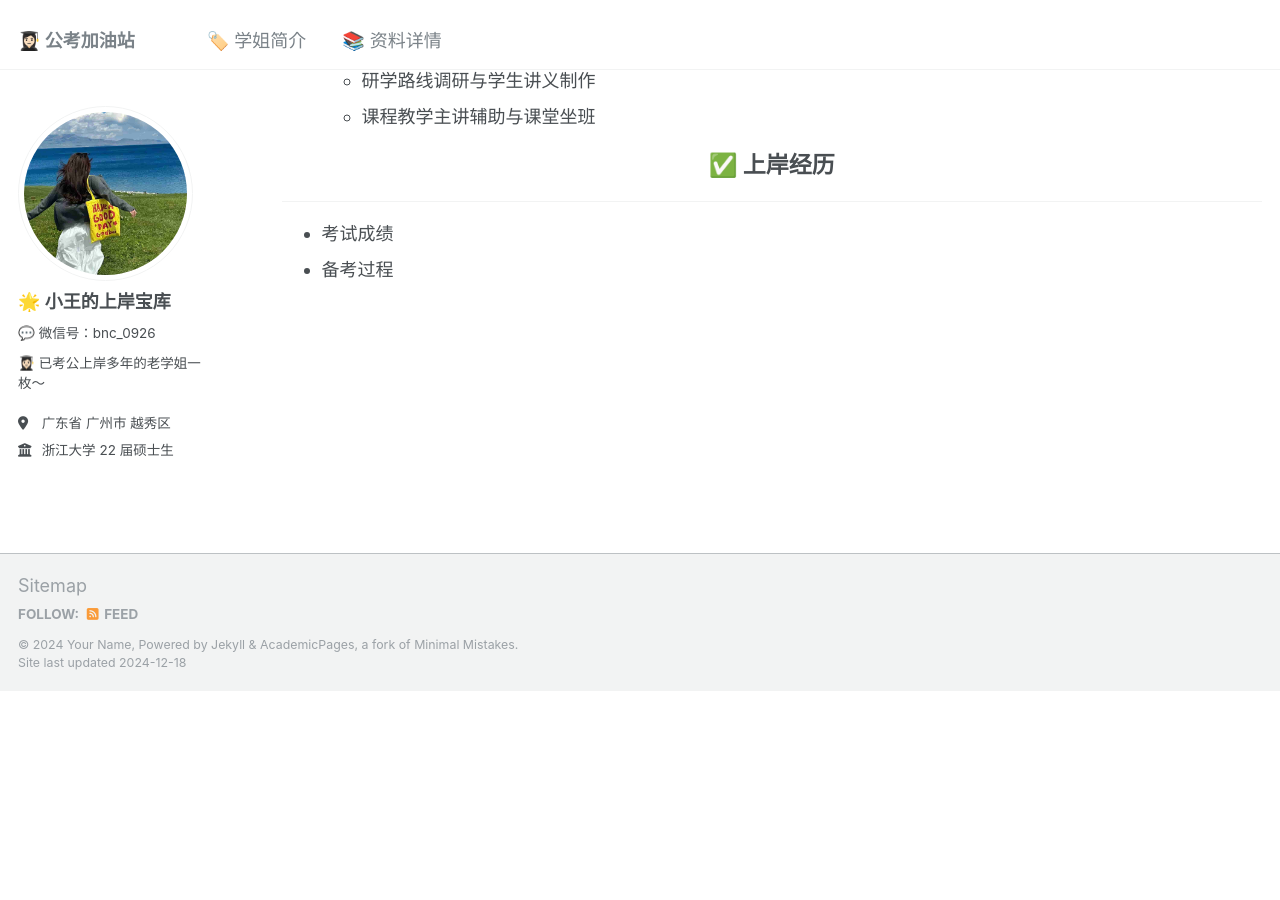
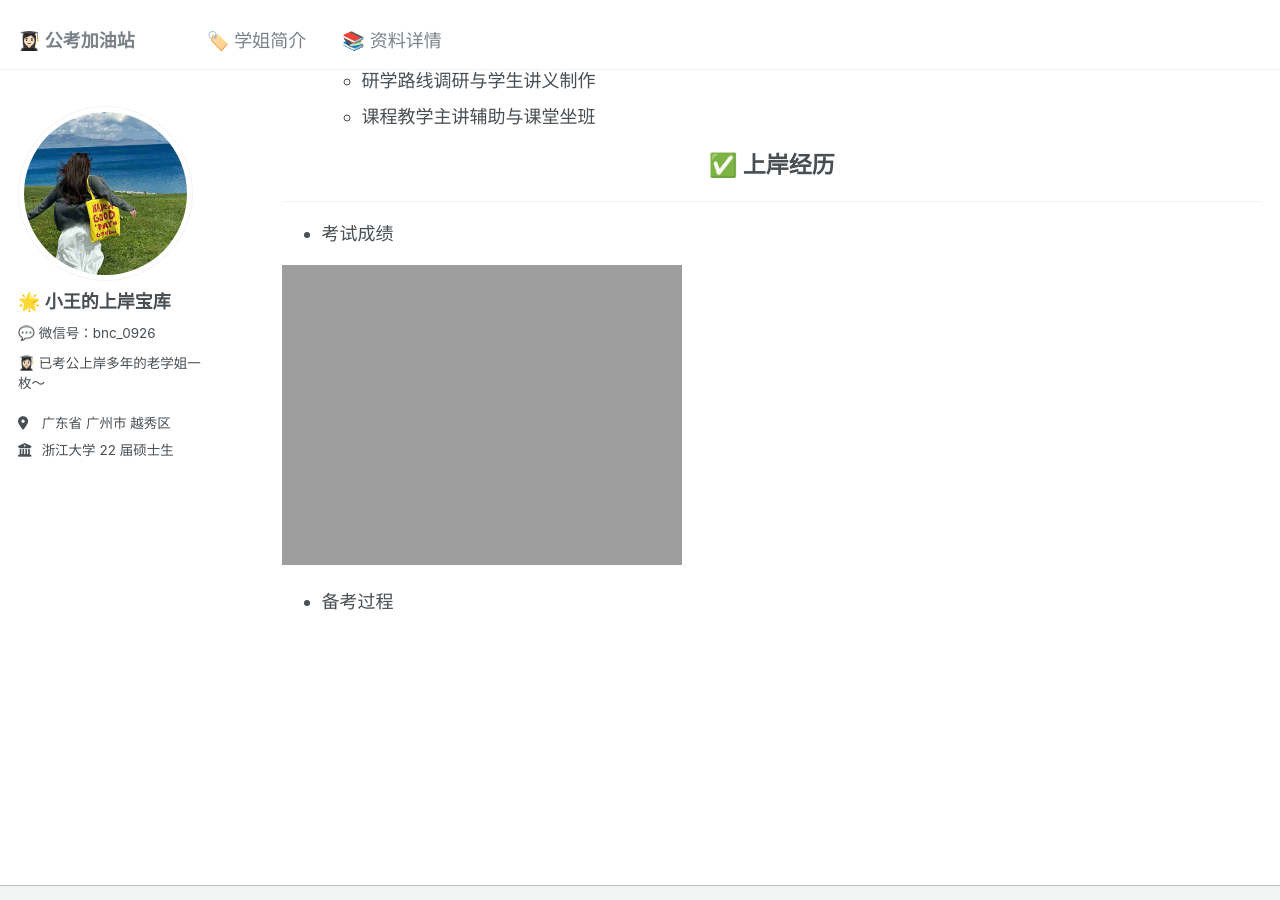
Before and after one commit to KnowledgeStoreVIP/GkStoreVIP.github.io, a Jekyll site: the page built from _pages/cv.md, in a window 1280 px wide and 900 px high, scrolled down 665 px. Built offline with Jekyll 4.4.1, drawn with Linux system fonts in a browser that asks for light colours; comment, search, counter and statistics services are not loaded; before the commit the page ends 1356 px from its top, so only the background shows below that.

Commit message:
Update cv.md

```diff
--- a/_pages/cv.md
+++ b/_pages/cv.md
@@ -45,4 +45,7 @@ redirect_from:
 
 -----
 * 考试成绩
+
+![成绩](https://knowledgestorevip.github.io/GkStoreVIP.github.io/images/GkScore.PNG)
+
 * 备考过程
```
